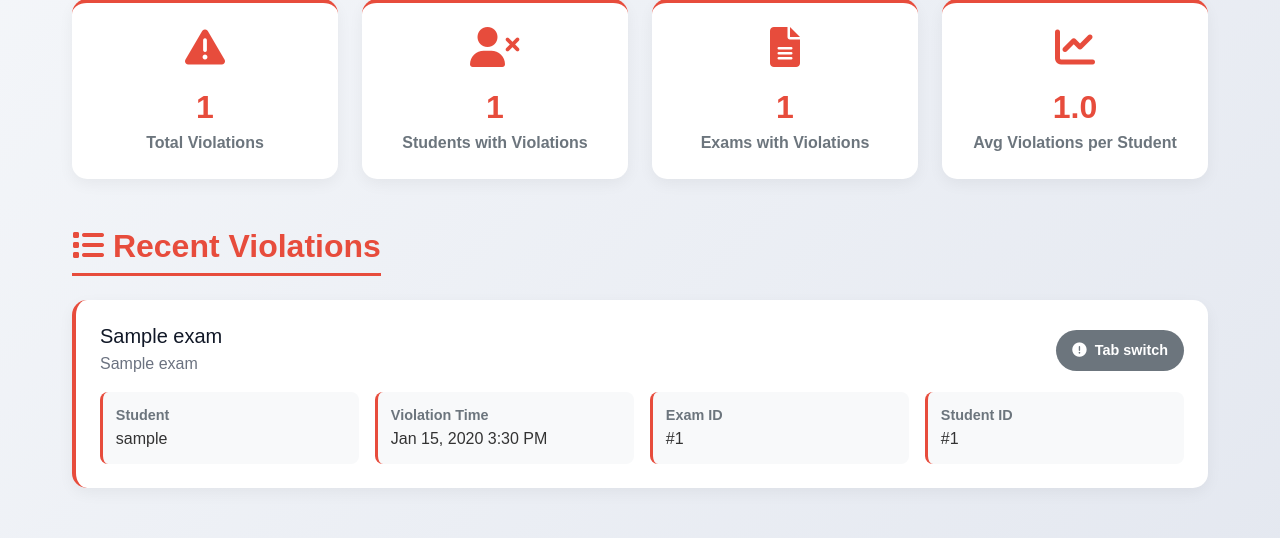
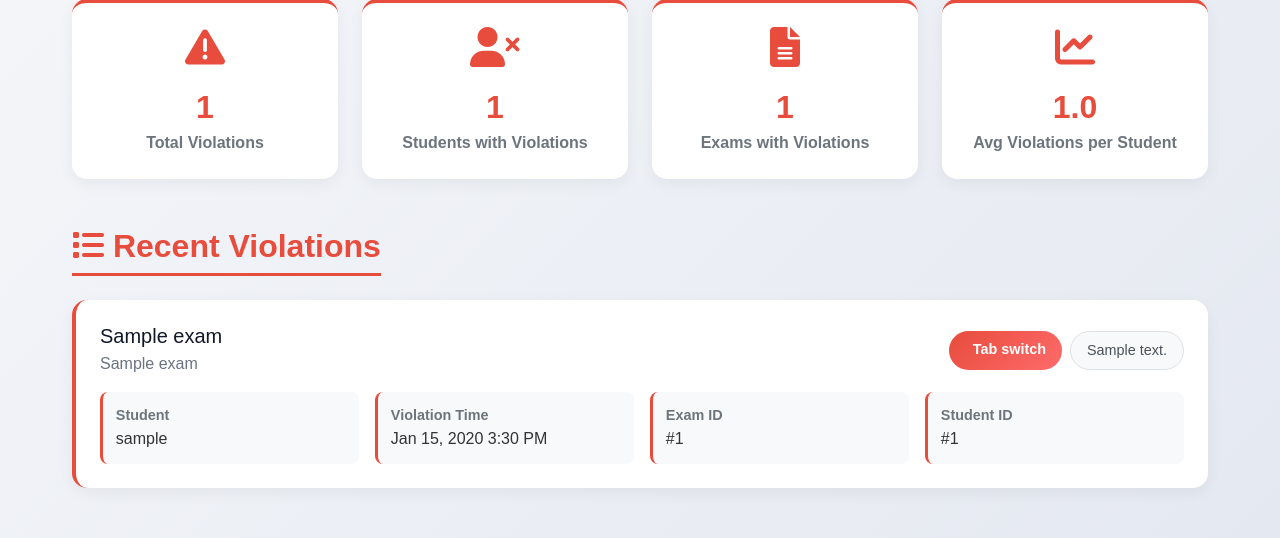
Before and after one commit to SameerKashyap04/Smart-Test-System, a PHP site: page /examiner/view_violations.php in a window 1280 px wide. Shown: the part 217-755 px from the top of the page. Run offline with PHP 8.4, Linux system fonts and the light colour scheme; the visitor is signed in with stand-in values (Sample User, id 1); tables that the repository leaves empty hold one stand-in row (values such as "Sample post").

Commit message:
Add violation descriptions to exam logging and update violations view

```diff
--- a/examiner/view_violations.php
+++ b/examiner/view_violations.php
@@ -53,21 +53,6 @@ $stats = mysqli_fetch_assoc($stats_result);
             background: linear-gradient(135deg, #f5f7fa 0%, #e4e8f0 100%);
             min-height: 100vh;
         }
-        /* Custom Violation Badges */
-        .badge-violation {
-            padding: 0.6rem 1rem;
-            border-radius: 50px;
-            font-weight: 600;
-            font-size: 0.9rem;
-            display: inline-flex;
-            align-items: center;
-            gap: 0.5rem;
-        }
-        .bg-danger-soft { background: #ffe5e5; color: #e74c3c; border: 1px solid #e74c3c; }
-        .bg-warning-soft { background: #fff3cd; color: #856404; border: 1px solid #ffeeba; }
-        .bg-info-soft { background: #d1ecf1; color: #0c5460; border: 1px solid #bee5eb; }
-        .bg-dark-soft { background: #d6d8d9; color: #1b1e21; border: 1px solid #c6c8ca; }
-
         .dashboard-container {
             max-width: 1200px;
             margin: 0 auto;
@@ -148,6 +133,18 @@ $stats = mysqli_fetch_assoc($stats_result);
             border-radius: 20px;
             font-size: 0.9rem;
             font-weight: 600;
+        }
+        .violation-description {
+            background: #f8f9fa;
+            color: #495057;
+            padding: 0.5rem 1rem;
+            border-radius: 20px;
+            font-size: 0.9rem;
+            border: 1px solid #dee2e6;
+            max-width: 300px;
+            white-space: nowrap;
+            overflow: hidden;
+            text-overflow: ellipsis;
         }
         .violation-count {
             background: #f8f9fa;
@@ -244,43 +241,7 @@ $stats = mysqli_fetch_assoc($stats_result);
 
         <?php if (mysqli_num_rows($violations) > 0): ?>
             <div class="violations-list">
-                <?php
-                function getViolationConfig($type) {
-                    if (strpos($type, 'prohibited_object') !== false) {
-                        $obj = str_replace('prohibited_object_', '', $type);
-                        return ['icon' => 'fa-mobile-alt', 'label' => 'Object: ' . ucfirst($obj), 'class' => 'bg-danger-soft'];
-                    }
-                    if (strpos($type, 'suspicious_speech') !== false) {
-                        $word = str_replace('suspicious_speech_', '', $type);
-                        return ['icon' => 'fa-microphone-slash', 'label' => 'Speech: "' . ucfirst($word) . '"', 'class' => 'bg-danger-soft'];
-                    }
-
-                    switch($type) {
-                        case 'tab_change': return ['icon' => 'fa-window-restore', 'label' => 'Tab Switch', 'class' => 'bg-warning-soft'];
-                        case 'multiple_faces_detected': return ['icon' => 'fa-users', 'label' => 'Multiple Faces', 'class' => 'bg-danger-soft'];
-                        case 'no_face_detected': return ['icon' => 'fa-user-slash', 'label' => 'No Face', 'class' => 'bg-warning-soft'];
-                        case 'liveness_failure_no_blink': return ['icon' => 'fa-image', 'label' => 'Fake Face / Photo', 'class' => 'bg-danger-soft'];
-                        case 'impersonation_suspected': return ['icon' => 'fa-id-card-alt', 'label' => 'Impersonation', 'class' => 'bg-dark-soft'];
-                        case 'environment_too_dark': return ['icon' => 'fa-lightbulb', 'label' => 'Low Light', 'class' => 'bg-info-soft'];
-                        case 'high_background_noise': return ['icon' => 'fa-volume-up', 'label' => 'High Noise', 'class' => 'bg-warning-soft'];
-                        case 'face_too_close': return ['icon' => 'fa-search-plus', 'label' => 'Face Too Close', 'class' => 'bg-info-soft'];
-                        case 'face_too_far': return ['icon' => 'fa-search-minus', 'label' => 'Face Too Far', 'class' => 'bg-info-soft'];
-                        case 'mouth_open_talking': return ['icon' => 'fa-comment-dots', 'label' => 'Talking / Whispering', 'class' => 'bg-danger-soft'];
-                        case 'suspicious_emotion_fear': return ['icon' => 'fa-flushed', 'label' => 'High Stress/Fear', 'class' => 'bg-info-soft'];
-                        case 'impossible_typing_speed': return ['icon' => 'fa-keyboard', 'label' => 'Bot Typing Speed', 'class' => 'bg-dark-soft'];
-                        case 'vm_or_bot_detected': return ['icon' => 'fa-robot', 'label' => 'VM / Bot Detected', 'class' => 'bg-dark-soft'];
-                        case 'devtools_debugger_detected': return ['icon' => 'fa-code', 'label' => 'DevTools Opened', 'class' => 'bg-dark-soft'];
-                        case 'looking_left': return ['icon' => 'fa-arrow-left', 'label' => 'Looking Left', 'class' => 'bg-warning-soft'];
-                        case 'looking_right': return ['icon' => 'fa-arrow-right', 'label' => 'Looking Right', 'class' => 'bg-warning-soft'];
-                        case 'looking_up': return ['icon' => 'fa-arrow-up', 'label' => 'Looking Up', 'class' => 'bg-warning-soft'];
-                        case 'looking_down': return ['icon' => 'fa-arrow-down', 'label' => 'Looking Down', 'class' => 'bg-warning-soft'];
-                        default: return ['icon' => 'fa-exclamation-circle', 'label' => ucfirst(str_replace('_', ' ', $type)), 'class' => 'bg-secondary text-white'];
-                    }
-                }
-
-                while ($violation = mysqli_fetch_assoc($violations)):
-                    $config = getViolationConfig($violation['violation_type']);
-                ?>
+                <?php while ($violation = mysqli_fetch_assoc($violations)): ?>
                     <div class="violation-card">
                         <div class="violation-header">
                             <div>
@@ -288,9 +249,12 @@ $stats = mysqli_fetch_assoc($stats_result);
                                 <p class="mb-0 text-muted"><?php echo htmlspecialchars($violation['subject']); ?></p>
                             </div>
                             <div class="d-flex gap-2">
-                                <span class="badge-violation <?php echo $config['class']; ?>">
-                                    <i class="fas <?php echo $config['icon']; ?>"></i>
-                                    <?php echo htmlspecialchars($config['label']); ?>
+                                <span class="violation-type">
+                                    <i class="fas fa-tab me-1"></i>
+                                    <?php echo ucfirst(str_replace('_', ' ', $violation['violation_type'])); ?>
+                                </span>
+                                <span class="violation-description">
+                                    <?php echo htmlspecialchars($violation['violation_description'] ?? 'No description'); ?>
                                 </span>
                             </div>
                             <?php if (!empty($violation['proof_image_path'])): ?>
```
Also changed, not shown: student/take_exam.php (+42 -1 lines).
